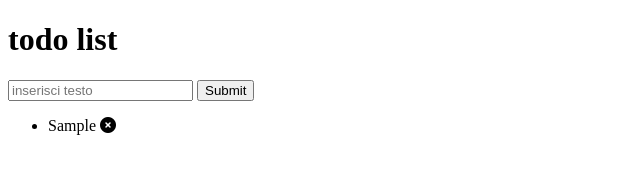
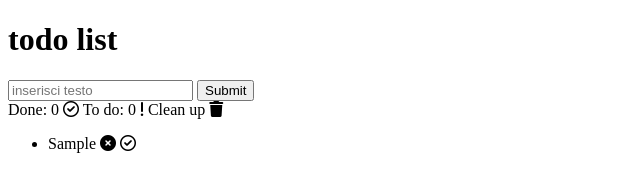
Before and after one commit to CondoriM/vue-todolist, a plain HTML site: page index.html in a window 1280 px wide. Both pictures are taken after typing "Sample" into the empty fields and a click on the button "Submit". Shown: the whole page, without its empty margins (0-640 px from the left). Drawn offline with nearby package versions, Linux system fonts and the light colour scheme.

Commit message:
done,not done,clean up functions

```diff
--- a/assets/app.js
+++ b/assets/app.js
@@ -3,6 +3,8 @@ const app = new Vue({
 
 
     data:{
+        done:'0',
+        notDone:'0',
         newTask:'',
         tasks:[],
     },
@@ -21,6 +23,19 @@ const app = new Vue({
 
         removeTask(i){
             this.tasks.splice(i,1)
+            console.log(this.tasks);
+            this.notDone++
+        },
+
+        completedTask(i){
+            this.tasks.splice(i,1)
+            console.log(this.tasks);
+            this.done++
+        },
+
+        cleanNumber(){
+            this.done = 0;
+            this.notDone = 0;
         }
     }
 })
--- a/index.html
+++ b/index.html
@@ -18,8 +18,14 @@
             <button @click="addTask">Submit</button>
 
             <div class="list_items">
+                <span>Done: {{done}} <i class="fa-regular fa-circle-check"></i></span>
+                <span>To do: {{notDone}} <i class="fa-solid fa-exclamation"></i></span>
+                <span>Clean up <i class="fa-solid fa-trash" @click="cleanNumber"></i></span>
                 <ul>
-                    <li v-for="(item,index) in tasks">{{item}} <i class="fa-solid fa-circle-xmark" @click="removeTask(index)"></i></li>
+                    <li v-for="(item,index) in tasks">{{item}}
+                        <i class="fa-solid fa-circle-xmark" @click="removeTask(index)"></i>
+                        <i class="fa-regular fa-circle-check" @click="completedTask(index)"></i>
+                    </li>
                 </ul>
             </div>
         </div>
```
